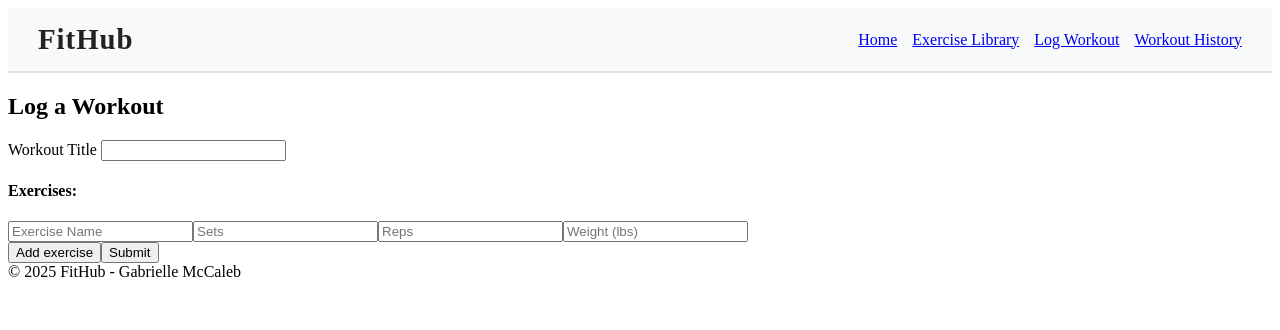
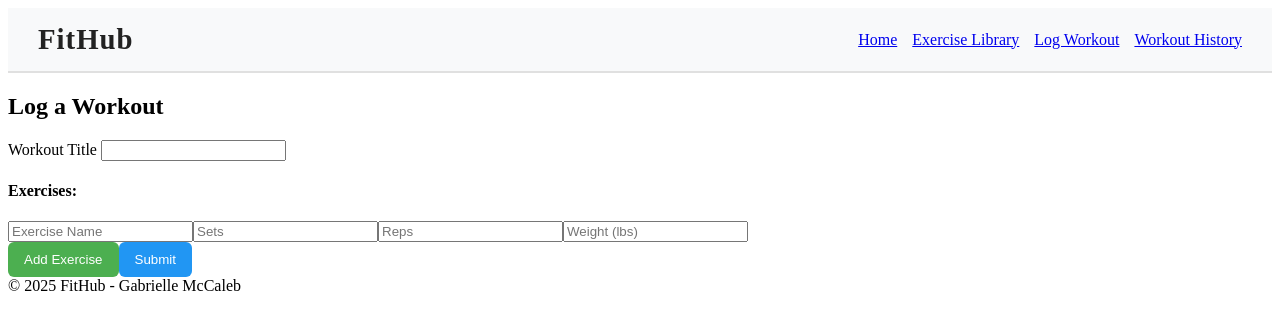
Before and after one commit to gmccaleb/unit-1-project-FitHub, a React (Vite) app in the folder fit-hub/: page /Log-Workout in a window 1280 px wide. Shown: the top 330 px of the page. Built offline with nearby package versions, Linux system fonts and the light colour scheme.

Commit message:
added button styling

```diff
--- a/fit-hub/src/components/LogWorkout.jsx
+++ b/fit-hub/src/components/LogWorkout.jsx
@@ -1,11 +1,10 @@
 import Button from "./reusable/Button";
-import {useState} from "react";
-
+import { useState } from "react";
 
 function LogWorkout() {
-    const [exerciseFields, setExerciseFields] = useState([{}]); // starts with 1 object
+  const [exerciseFields, setExerciseFields] = useState([{}]); // starts with 1, using an array so I can map over it for input fields
 
-  // Function to add a new set of user inputs
+  // Function to add a new set of user inputs, will be used for add exercise button
   const addExerciseField = () => {
     setExerciseFields([...exerciseFields, {}]);
   };
@@ -21,7 +20,7 @@ function LogWorkout() {
           Workout Title <input type="text" required />{" "}
         </label>{" "}
         <h4>Exercises:</h4>{" "}
-         {exerciseFields.map((index) => (
+        {exerciseFields.map((index) => (
           <div key={index} className="exercise-inputs">
             <input type="text" placeholder="Exercise Name" required />
             <input type="number" placeholder="Sets" />
@@ -31,12 +30,14 @@ function LogWorkout() {
         ))}
       </form>{" "}
 
-      <Button type="button" className="add exercise" text="Add exercise" onClick={addExerciseField}/>
-      <Button type="submit" className="submit" text="Submit"/>
-
+      <Button
+        type="button"
+        className="add-exercise"
+        text="Add Exercise"
+        onClick={addExerciseField}
+      />
+      <Button type="submit" className="submit" text="Submit" />
     </main>
-
-
   );
 }
 export default LogWorkout;
--- a/fit-hub/src/components/reusable/Button.css
+++ b/fit-hub/src/components/reusable/Button.css
@@ -0,0 +1,25 @@
+.submit-btn {
+  background-color: #2196f3; /* Submit */
+  color: white;
+  padding: 10px 16px;
+  border-radius: 6px;
+  border: none;
+  cursor: pointer;
+}
+
+.submit-btn:hover{
+     background-color: #1976D2;
+}
+
+.add-exercise-btn{
+     background-color: #4CAF50; /* Add Exercise */
+  color: white;
+  padding: 10px 16px;
+  border-radius: 6px;
+  border: none;
+  cursor: pointer;
+}
+
+.add-exercise-btn:hover{
+      background-color: #45A049;
+}
--- a/fit-hub/src/components/reusable/Button.jsx
+++ b/fit-hub/src/components/reusable/Button.jsx
@@ -1,13 +1,11 @@
 function Button({ text, onClick, type = "button", className = "" }) {
 
   return (
-    <button type={type} onClick={onClick} className={`${className} btn`}>
+    <button type={type} onClick={onClick} className={`${className}-btn`}>
       {text}
     </button>
   );
 
 }
 
-
-
 export default Button;
--- a/fit-hub/src/index.css
+++ b/fit-hub/src/index.css
@@ -1 +1,2 @@
 @import url('./components/layout/layout.css');
+@import url('./components/reusable/Button.css');
```
